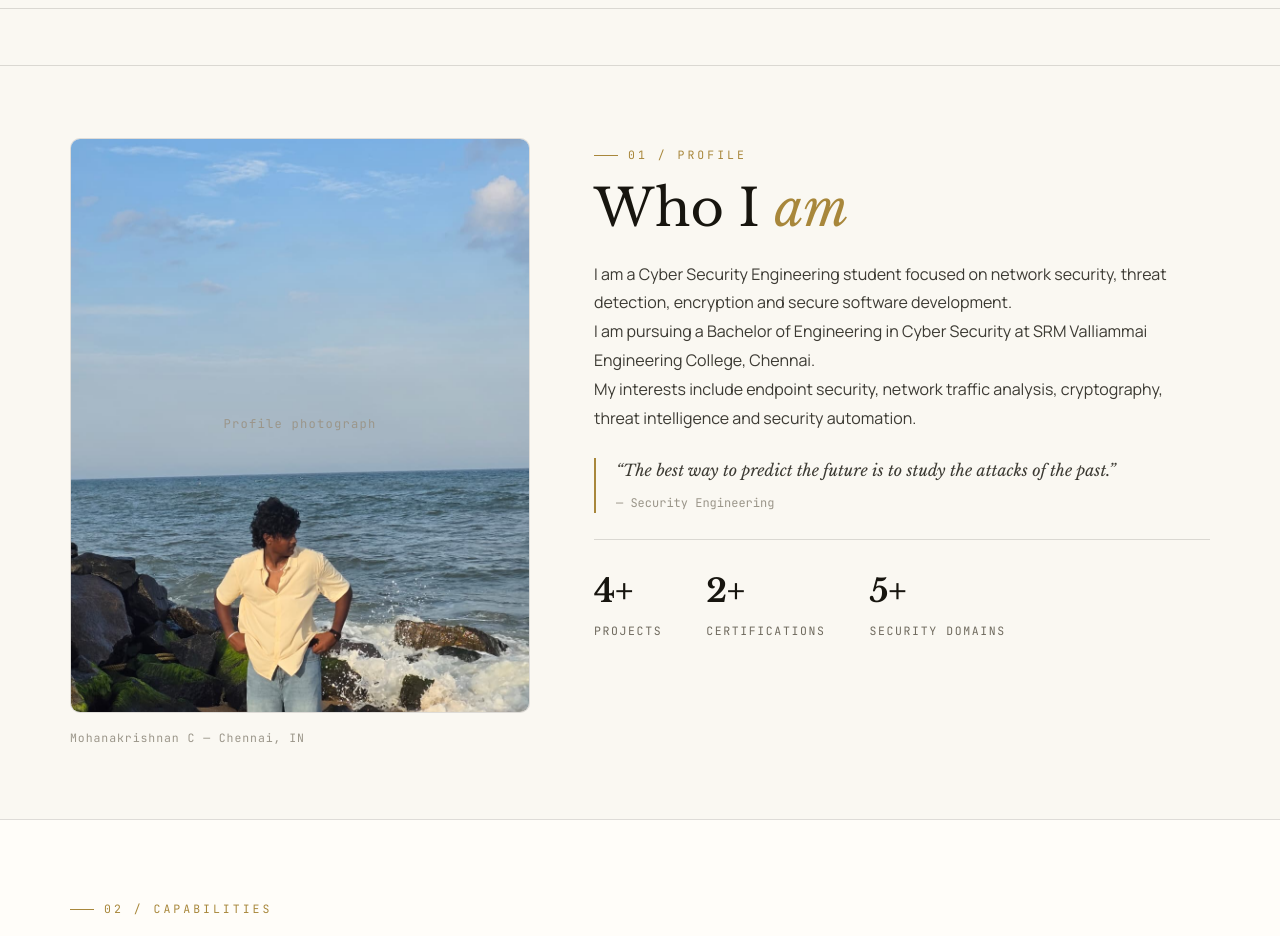
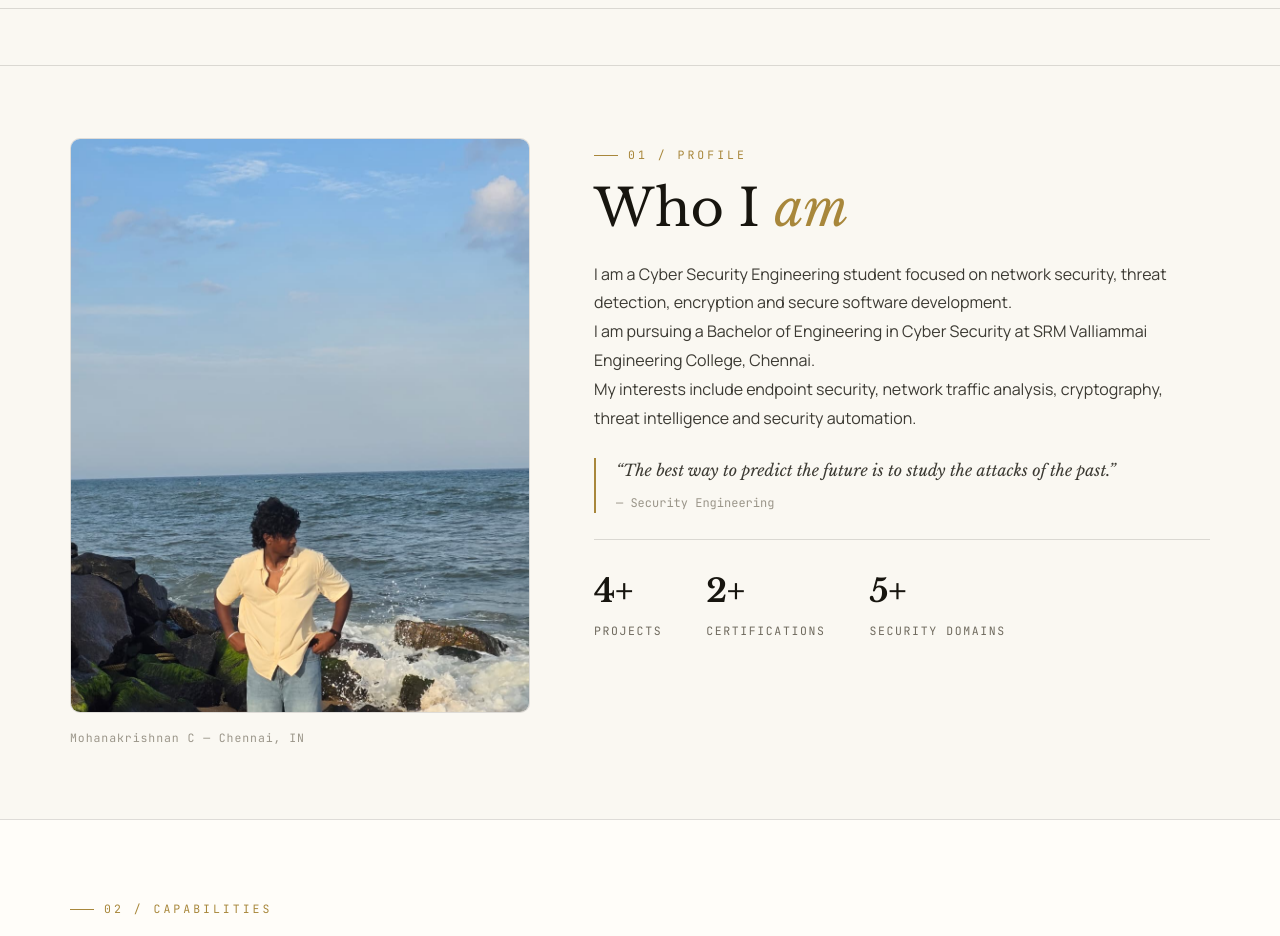
Before and after one commit to Mohan-10-15/Mohan-10-15.github.io, a React (Vite) app: page / in a window 1280 px wide. Shown: the part 780-1716 px from the top of the page. Built offline with nearby package versions, Linux system fonts and the light colour scheme.

Commit message:
fix: hide About photo fallback text unless image fails to load

```diff
--- a/src/styles/global.css
+++ b/src/styles/global.css
@@ -798,7 +798,7 @@ h4 {
 .about__photo-fallback {
   position: absolute;
   inset: 0;
-  display: grid;
+  display: none;
   place-items: center;
   color: var(--faint);
   font-family: var(--mono);
```
